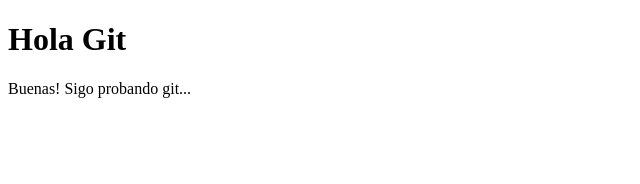
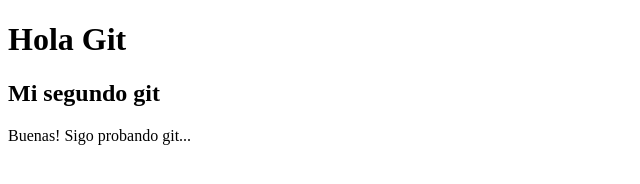
Before and after one commit to Cecilia-Campos/mi-segundo-git, a plain HTML site: page index.html in a window 1280 px wide. Shown: the whole page, without its empty margins (0-640 px from the left). Drawn offline with Linux system fonts and the light colour scheme.

Commit message:
Agregué h2

```diff
--- a/index.html
+++ b/index.html
@@ -3,10 +3,11 @@
 <head>
     <meta charset="UTF-8">
     <meta name="viewport" content="width=device-width, initial-scale=1.0">
-    <title> Clase Hit </title>
+    <title> Clase Git </title>
 </head>
 <body>
     <h1> Hola Git </h1>
+    <h2> Mi segundo git </h2>
     <p> Buenas! Sigo probando git... </p>
 </body>
 </html>
```
